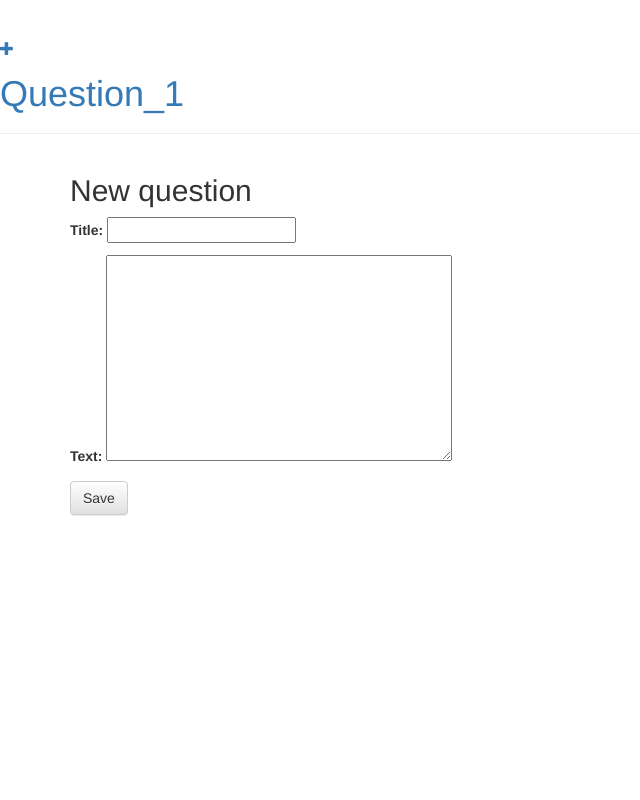
After one commit to Bialy12344/question, a Django app: page /polls/question/ in a window 1280 px wide. The commit adds this page. Shown: the whole page, without its empty margins (0-640 px from the left). Run offline with Django 3.2, Linux system fonts and the light colour scheme; some libraries are stand-ins or nearby versions.

Commit message:
Question form

```diff
--- /dev/null
+++ b/polls/forms.py
@@ -0,0 +1,9 @@
+from django import forms
+
+from .models import Question
+
+class PostForm(forms.ModelForm):
+
+    class Meta:
+        model = Question
+        fields = ('title', 'text',)
--- a/polls/models.py
+++ b/polls/models.py
@@ -7,9 +7,14 @@ from django.contrib import admin
 class Question(models.Model):
     question_text = models.CharField(max_length=200)
     pub_date = models.DateTimeField('date published')
+    title = models.CharField(max_length=200)
+    text = models.TextField()
+    def publish(self):
+        self.published_date = timezone.now()
+        self.save()
+
     def __str__(self):
-        return self.question_text
-
+        return self.title
     def was_published_recently(self):
         now = timezone.now()
         return now - datetime.timedelta(days=1) <= self.pub_date <= now
--- /dev/null
+++ b/polls/templates/polls/add_question.html
@@ -0,0 +1,24 @@
+{% load static %}
+<html>
+    <head>
+        <title>Question_1</title>
+        <link rel="stylesheet" href="//maxcdn.bootstrapcdn.com/bootstrap/3.2.0/css/bootstrap.min.css">
+        <link rel="stylesheet" href="//maxcdn.bootstrapcdn.com/bootstrap/3.2.0/css/bootstrap-theme.min.css">
+        <link href='//fonts.googleapis.com/css?family=Lobster&subset=latin,latin-ext' rel='stylesheet' type='text/css'>
+        <link rel="stylesheet" href="{% static 'css/blog.css' %}">
+    </head>
+    <body>
+        <div class="page-header">
+            <a href="{% url 'polls:add_q' %}" class="top-menu"><span class="glyphicon glyphicon-plus"></span></a>
+            <h1><a href="/">Question_1</a></h1>
+        </div>
+        <div class="content container">
+            <div class="row">
+                <div class="col-md-8">
+                    {% block content %}
+                    {% endblock %}
+                </div>
+            </div>
+        </div>
+    </body>
+</html>
--- /dev/null
+++ b/polls/templates/polls/add_question_edit.html
@@ -0,0 +1,9 @@
+{% extends 'polls/add_question.html' %}
+
+{% block content %}
+    <h2>New question</h2>
+    <form method="POST" class="post-form">{% csrf_token %}
+        {{ form.as_p }}
+        <button type="submit" class="save btn btn-default">Save</button>
+    </form>
+{% endblock %}
--- a/polls/templates/polls/detail.html
+++ b/polls/templates/polls/detail.html
@@ -16,4 +16,5 @@
     {% endfor %}
 </fieldset>
 <input type="submit" value="Vote">
+    <a href="{% url 'polls:add_q' %}" class="top-menu">add question</a>
 </form>
--- a/polls/templates/polls/index.html
+++ b/polls/templates/polls/index.html
@@ -5,7 +5,7 @@
 {% if latest_question_list %}
     <ul>
     {% for question in latest_question_list %}
-   <li><a href="{% url 'polls:detail' question.id %}">{{ question.question_text }}</a></li>
+   <li><a href="{% url 'polls:detail' question.id %}">{{ question.title }}</a></li>
     {% endfor %}
     </ul>
 {% else %}
--- a/polls/urls.py
+++ b/polls/urls.py
@@ -8,4 +8,5 @@ urlpatterns = [
     path('<int:pk>/', views.DetailView.as_view(), name='detail'),
     path('<int:pk>/results/', views.ResultsView.as_view(), name='results'),
     path('<int:question_id>/vote/', views.vote, name='vote'),
+    path('question/', views.add_question, name='add_q'),
 ]
--- a/polls/views.py
+++ b/polls/views.py
@@ -5,7 +5,8 @@ from django.views import generic
 from django.utils import timezone
 
 from .models import Choice, Question
-
+from .forms import PostForm
+from django.shortcuts import redirect
 
 class IndexView(generic.ListView):
     template_name = 'polls/index.html'
@@ -51,3 +52,16 @@ def vote(request, question_id):
         # with POST data. This prevents data from being posted twice if a
         # user hits the Back button.
         return HttpResponseRedirect(reverse('polls:results', args=(question.id,)))
+
+def add_question(request):
+    if request.method == "POST":
+        form = PostForm(request.POST)
+        if form.is_valid():
+            post = form.save(commit=False)
+            post.author = request.user
+            post.pub_date = timezone.now()
+            post.save()
+            return redirect('polls:detail', pk=post.pk)
+    else:
+        form = PostForm()
+    return render(request, 'polls/add_question_edit.html', {'form': form})
```
Also changed, not shown: db.sqlite3 (deleted), polls/migrations/0002_auto_20220411_1713.py (added), 1 other file.
